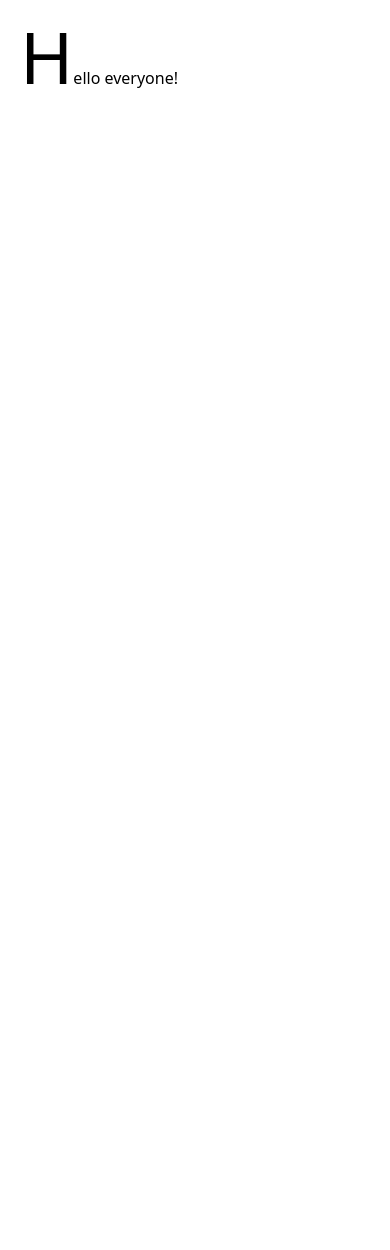
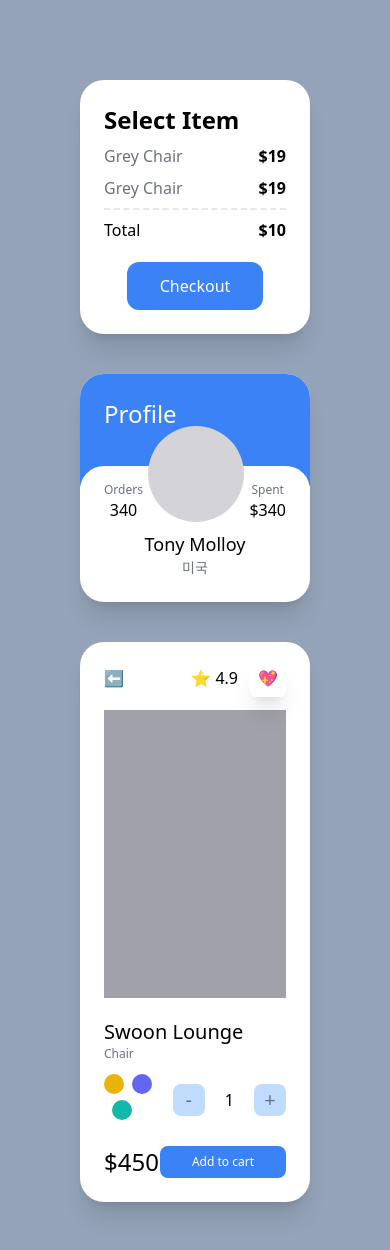
Before and after one commit to wooder2050/carrot-market, a Next.js app: page / in a window 390 px wide. Shown: the top 1250 px of the page. Before the commit the page ends 844 px from the top, so only its background shows below. Built offline with nearby package versions, Linux system fonts and the light colour scheme.

Commit message:
2.8 Responsive Modifiers

```diff
--- a/pages/index.tsx
+++ b/pages/index.tsx
@@ -2,10 +2,92 @@
 
 const Home: NextPage = () => {
   return (
-    <div className="flex flex-col space-y-2  p-5 ">
-      <p className="first-letter:text-7xl first-letter:hover:text-purple-400">
-        Hello everyone!
-      </p>
+    <div className="bg-slate-400 py-20 px-20 grid gap-10 min-h-screen">
+      <div className="bg-white sm:hover:bg-pink-800 sm:bg-red-400 md:bg-teal-400 lg:bg-indigo-400 xl:bg-yellow-400 2xl:bg-pink-500  p-6 rounded-3xl shadow-xl">
+        <span className="font-semibold text-2xl">Select Item</span>
+        <ul>
+          <div className="flex justify-between my-2 ">
+            <span className="text-gray-500">Grey Chair</span>
+            <span className="font-semibold">$19</span>
+          </div>
+          <div className="flex justify-between my-2 ">
+            <span className="text-gray-500">Grey Chair</span>
+            <span className="font-semibold">$19</span>
+          </div>
+        </ul>
+
+        <div className="flex justify-between mt-2 pt-2 border-t-2 border-dashed">
+          <span>Total</span>
+          <span className="font-semibold">$10</span>
+        </div>
+        <button
+          className="mt-5 bg-blue-500 text-white p-3
+          text-center rounded-xl w-3/4 block mx-auto
+          hover:bg-teal-500 hover:text-black
+          active:bg-yellow-500 focus:bg-red-500
+          "
+        >
+          Checkout
+        </button>
+      </div>
+      <div className="bg-white overflow-hidden rounded-3xl shadow-xl group">
+        <div className="bg-blue-500 p-6 pb-14">
+          <span className="text-white text-2xl">Profile</span>
+        </div>
+        <div className="rounded-3xl p-6 bg-white relative -top-5">
+          <div className="flex relative -top-16 items-end justify-between">
+            <div className="flex flex-col items-center">
+              <span className="text-xs text-gray-500">Orders</span>
+              <span className="font-medium">340</span>
+            </div>
+            <div className="h-24 w-24 bg-zinc-300 rounded-full group-hover:bg-red-300 transition-colors" />
+            <div className="flex flex-col items-center">
+              <span className="text-xs text-gray-500">Spent</span>
+              <span className="font-medium">$340</span>
+            </div>
+          </div>
+          <div className="relative  flex flex-col items-center -mt-14 -mb-5">
+            <span className="text-lg font-medium">Tony Molloy</span>
+            <span className="text-sm text-gray-500">미국</span>
+          </div>
+        </div>
+      </div>
+      <div className="bg-white p-6 rounded-3xl shadow-xl">
+        <div className="flex mb-5 justify-between items-center">
+          <span>⬅️</span>
+          <div className="space-x-3">
+            <span>⭐️ 4.9</span>
+            <span className="shadow-xl p-2 rounded-md">💖</span>
+          </div>
+        </div>
+        <div className="bg-zinc-400 h-72 mb-5" />
+        <div className="flex flex-col">
+          <span className="font-medium text-xl">Swoon Lounge</span>
+          <span className="text-xs text-gray-500">Chair</span>
+          <div className="mt-3 mb-5 flex justify-between items-center">
+            <div className="space-x-2">
+              <button className="w-5 h-5 rounded-full bg-yellow-500 focus:ring-2 ring-offset-2 ring-yellow-500 transition" />
+              <button className="w-5 h-5 rounded-full bg-indigo-500 focus:ring-2 ring-offset-2 ring-indigo-500 transition" />
+              <button className="w-5 h-5 rounded-full bg-teal-500 focus:ring-2 ring-offset-2 ring-teal-500 transition" />
+            </div>
+            <div className="flex items-center space-x-5">
+              <button className=" rounded-lg bg-blue-200 flex justify-center items-center aspect-square w-8 text-xl text-gray-500">
+                -
+              </button>
+              <span>1</span>
+              <button className=" rounded-lg bg-blue-200 flex justify-center items-center aspect-square w-8 text-xl text-gray-500">
+                +
+              </button>
+            </div>
+          </div>
+          <div className="flex justify-between items-center">
+            <span className="font-medium text-2xl">$450</span>
+            <button className="bg-blue-500 py-2 px-8 text-center text-xs text-white rounded-lg">
+              Add to cart
+            </button>
+          </div>
+        </div>
+      </div>
     </div>
   );
 };
```
